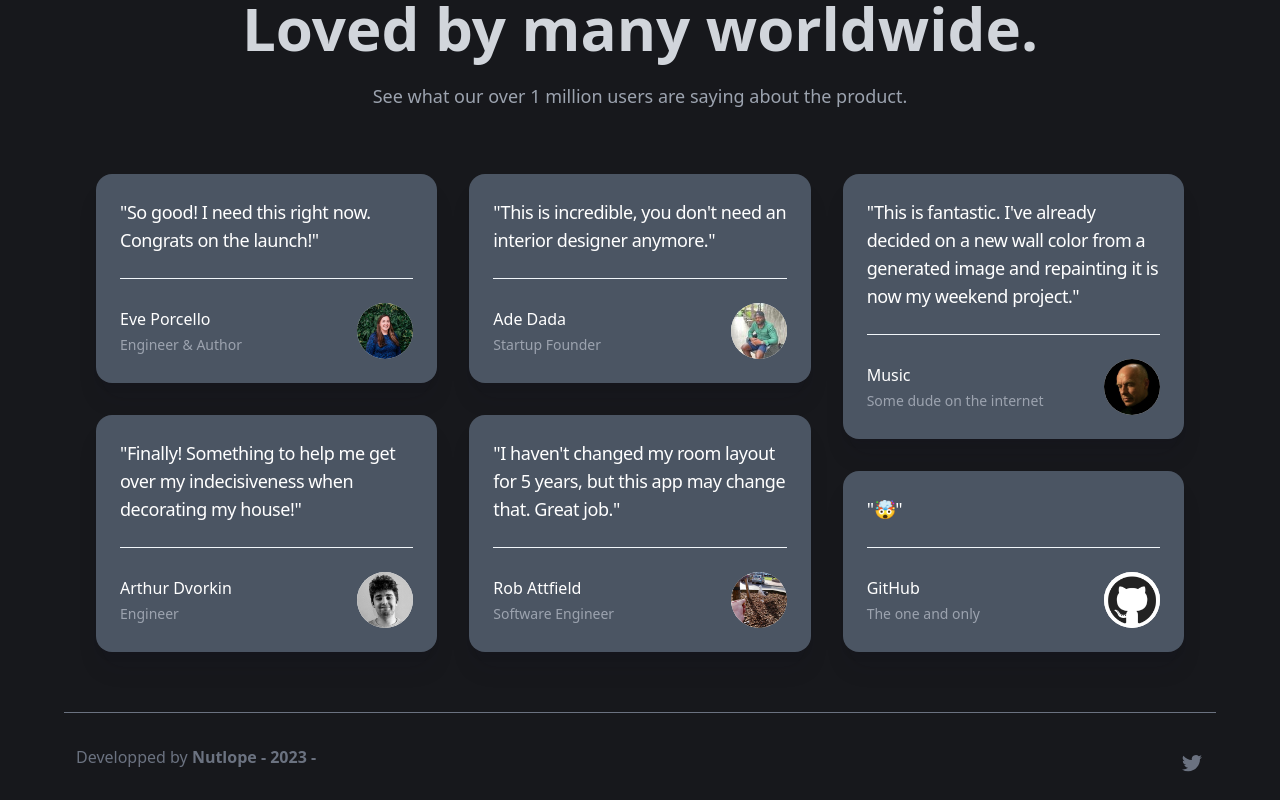
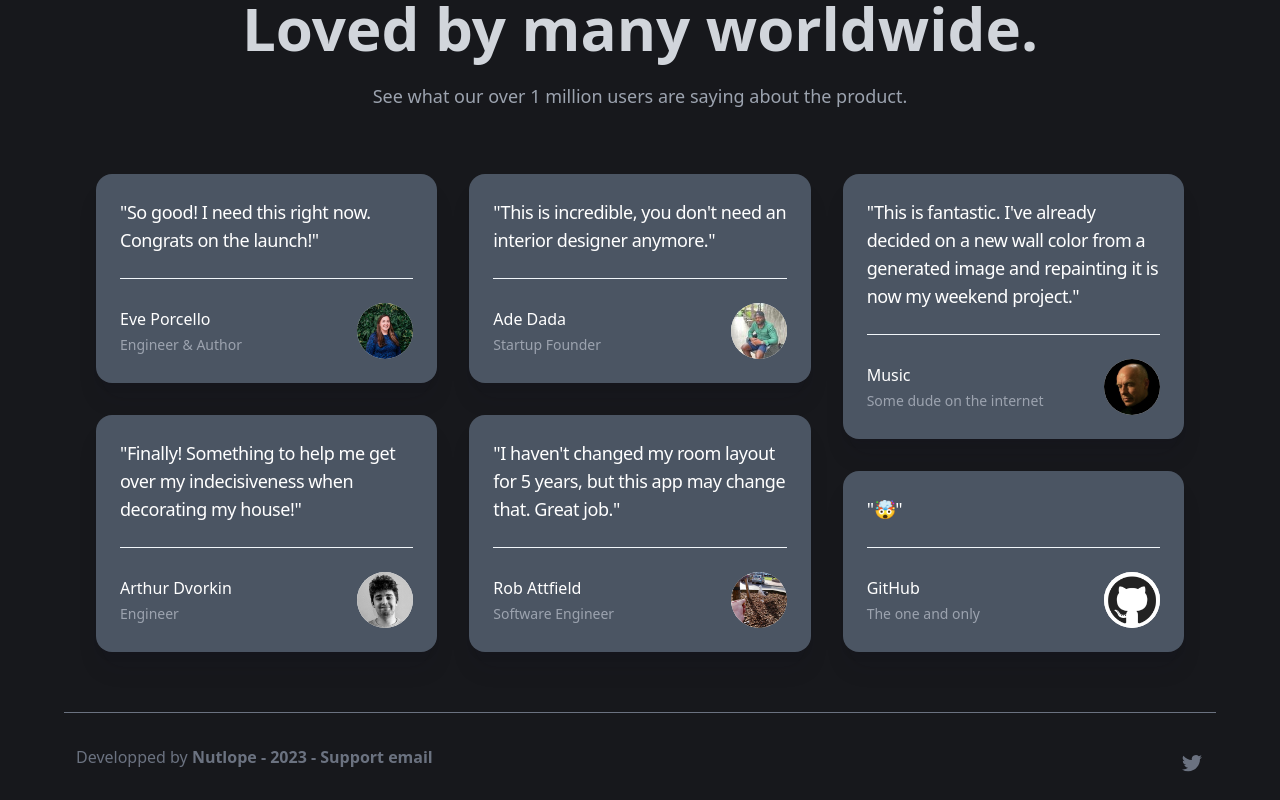
Before and after one commit to hhouaiss/instadecor, a Next.js app: page / in a window 1280 px wide. Shown: the part 1211-2011 px from the top of the page. Built offline with nearby package versions, Linux system fonts and the light colour scheme.

Commit message:
support mail fix

```diff
--- a/components/Footer.tsx
+++ b/components/Footer.tsx
@@ -17,7 +17,7 @@ export default function Footer() {
           href="mailto:contact@myinstadecor.com"
           target="_blank"
           rel="noreferrer"
-          className="hidden font-bold hover:underline hover:text-gray-300 transition underline-offset-2"
+          className="font-bold hover:underline hover:text-gray-300 transition underline-offset-2"
         >
           Support email{" "}
         </a>
```
